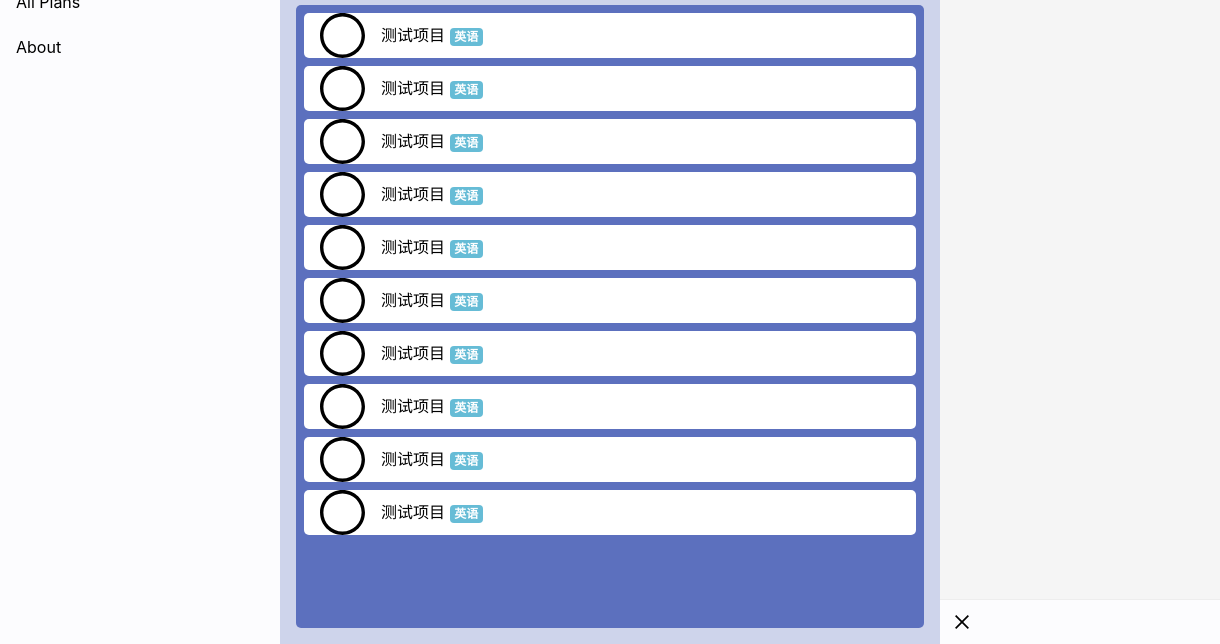
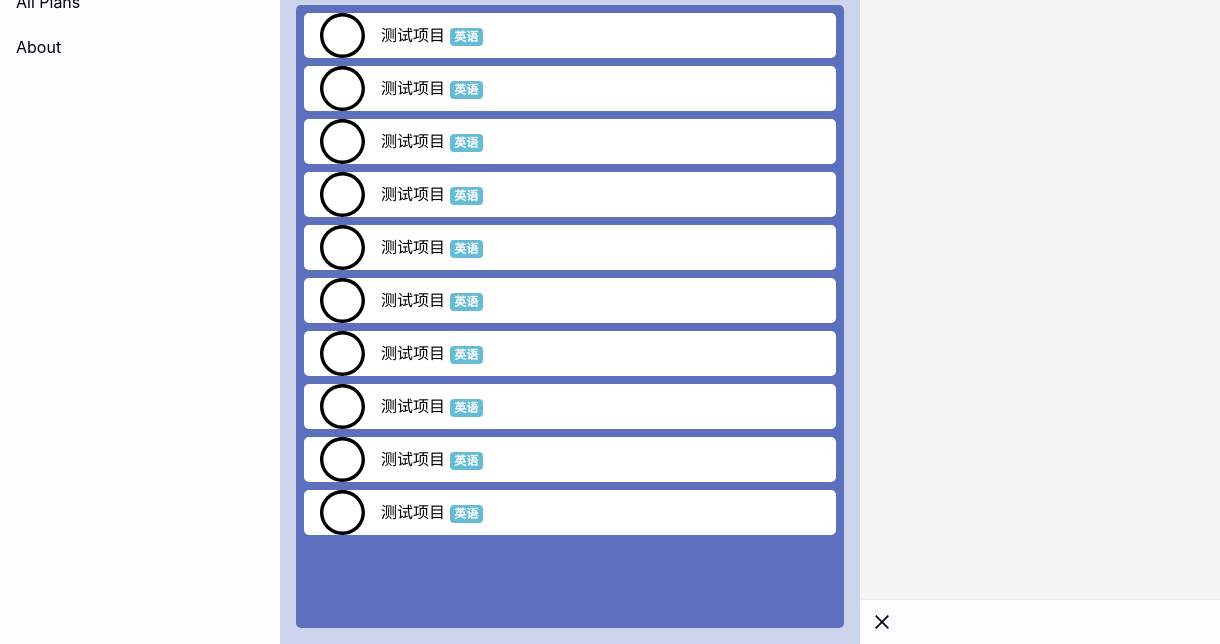
Before and after one commit to egbertwong/MemoryHelper, an Electron app: page index.html in a window 1220 px wide. Shown: the part 156-800 px from the top of the page. Drawn offline with nearby package versions, Linux system fonts and the light colour scheme.

Commit message:
fix: add width limit for content and detail column

```diff
--- a/index.css
+++ b/index.css
@@ -92,6 +92,7 @@
 .div-content {
   display: flex;
   width: 100vw;
+  min-width: 360px;
   height:100vh;
   background-color: rgba(92, 112, 190, 0.3);
   flex-grow: 1
@@ -99,8 +100,8 @@
 
 .div-details {
   height:100vh;
-  width: 280px;
-  min-width: 280px;
+  width: 360px;
+  min-width: 360px;
   display: flex;
   flex-direction: column;
   background-color: rgb(252, 252, 254);
```
